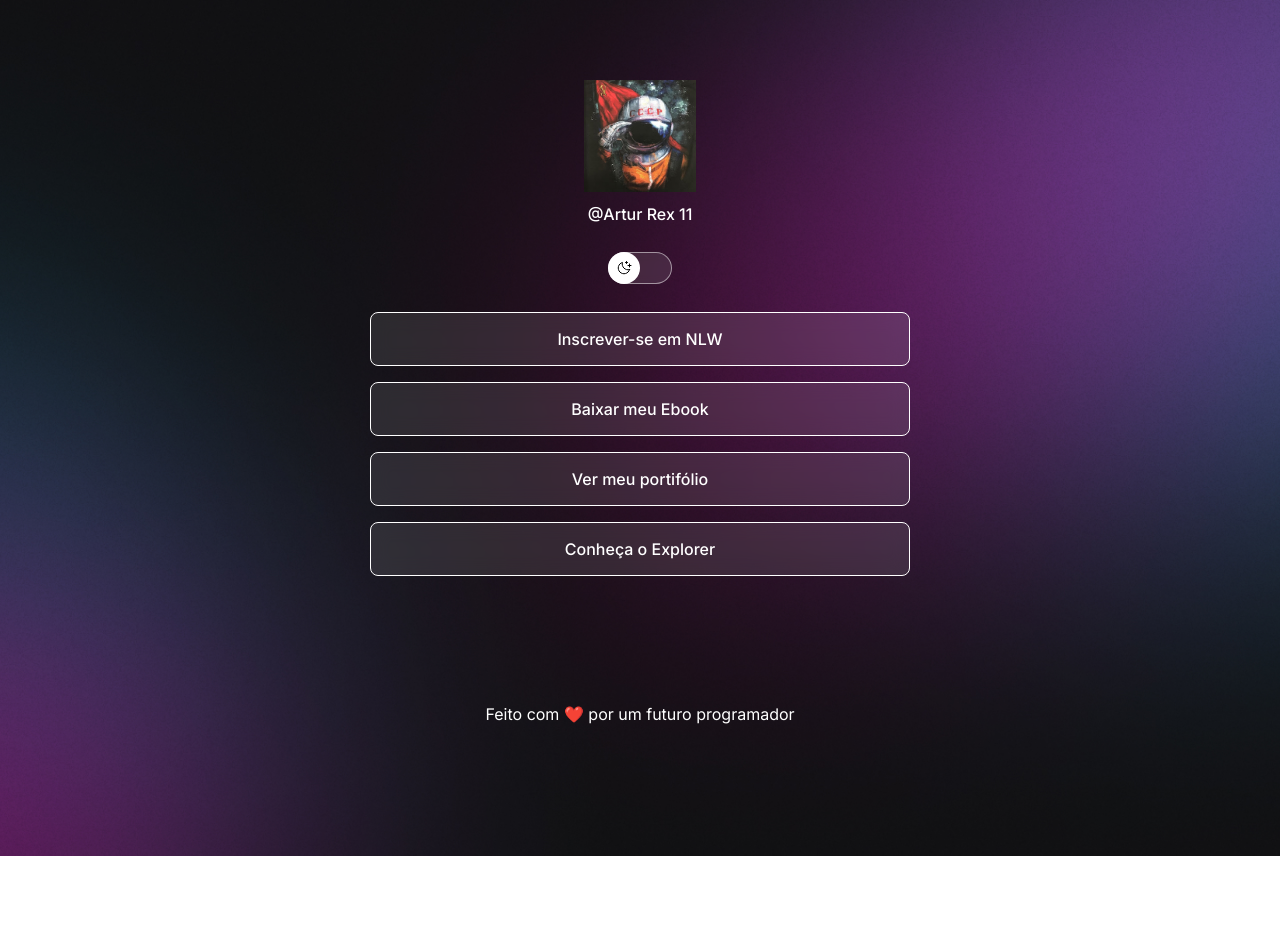
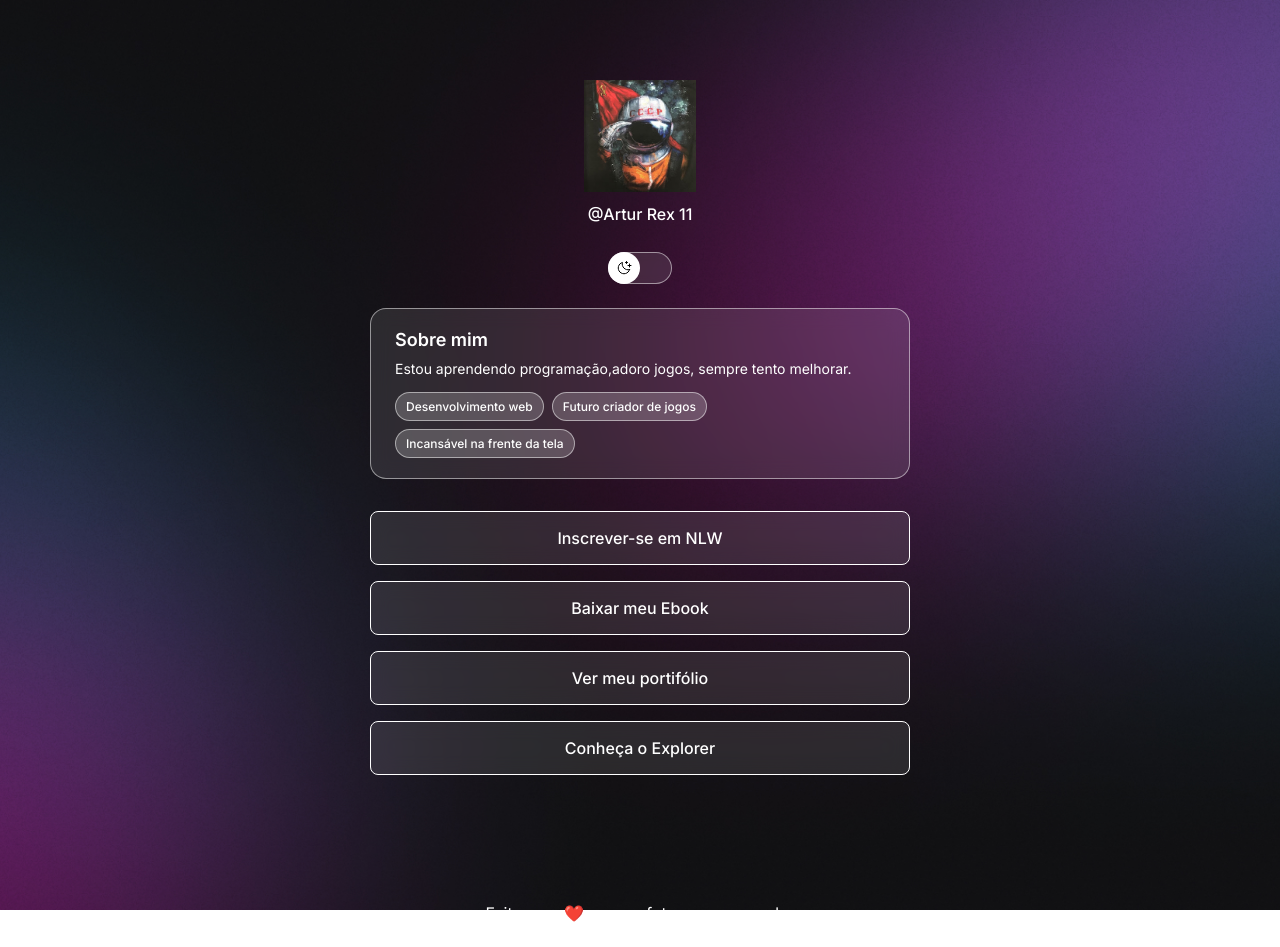
Before and after one commit to ArturRex11/programacao-artur, a plain HTML site: page index.html in a window 1280 px wide. Before the commit the page ends 856 px from the top, so only its background shows below. Drawn offline with nearby package versions, Linux system fonts and the light colour scheme.

Commit message:
tentei aprender a usar a IA, melhorando o meu portifólio

```diff
--- a/index.html
+++ b/index.html
@@ -24,6 +24,18 @@
         <button></button>
         <span></span>
       </div>
+
+      <section id="about" aria-labelledby="about-title">
+        <h2 id="about-title">Sobre mim</h2>
+        <p>
+          Estou aprendendo programação,adoro jogos, sempre tento melhorar.
+        </p>
+        <div class="about-highlights">
+          <span>Desenvolvimento web</span>
+          <span>Futuro criador de jogos</span>
+          <span>Incansável na frente da tela</span>
+        </div>
+      </section>
 
       <ul>
         <li>
--- a/style.css
+++ b/style.css
@@ -9,7 +9,7 @@
   --bg-url: url(./assets/bg-mobile.jpg);
   --stroke-color: rgba(255, 255, 255, 0.5);
   --surface-color: rgba(255, 255, 255, 0.1);
-  --surface-color-hover: rgba(0, 0, 0, 0.02);
+  --surface-color-hover: rgba(255, 255, 255, 0.2);
   --switch-bg-url: url(./assets/moon-stars.svg);
 }
 
@@ -18,7 +18,7 @@
   --bg-url: url(./assets/bg-mobile-light.jpg);
   --stroke-color: rgba(0, 0, 0, 0.5);
   --surface-color: rgba(0, 0, 0, 0.05);
-  --surface-color-hover: rgba(0, 0, 0, 0.02);
+  --surface-color-hover: rgba(0, 0, 0, 0.2);
   --switch-bg-url: url(./assets/sun.svg);
 }
 
@@ -62,6 +62,43 @@ body * {
   margin-top: 8px;
 }
 
+#about {
+  margin: 24px 0 8px;
+  padding: 20px 24px;
+  background-color: var(--surface-color);
+  border: 1px solid var(--stroke-color);
+  border-radius: 16px;
+  backdrop-filter: blur(10px);
+  -webkit-backdrop-filter: blur(10px);
+}
+
+#about h2 {
+  font-size: 18px;
+  font-weight: 600;
+  margin-bottom: 8px;
+}
+
+#about p {
+  font-size: 14px;
+  line-height: 1.6;
+}
+
+.about-highlights {
+  display: flex;
+  flex-wrap: wrap;
+  gap: 8px;
+  margin-top: 12px;
+}
+
+.about-highlights span {
+  padding: 6px 10px;
+  border-radius: 999px;
+  background-color: var(--surface-color-hover);
+  border: 1px solid var(--stroke-color);
+  font-size: 12px;
+  font-weight: 500;
+}
+
 /* switcher */
 
 #switch {
@@ -82,6 +119,8 @@ body * {
   transform: translateY(-50%);
   top: 50%;
   left: 0;
+
+  animation: slide-back 0.4s forwards;
 }
 
 #switch span {
@@ -95,10 +134,9 @@ body * {
   border-radius: 9999px;
 }
 
-.light #switch button {
-  right: 0;
-  left: initial;
-}
+.light #switch button {animation:slide-in 0.4s forwards;}
+
+#switch button:hover {outline: 8px solid var(--surface-color-hover);}
 
 /* links */
 ul {
@@ -172,3 +210,12 @@ ul li a:hover {
     --bg-url: url(./assets/bg-desktop-light.jpg);
   }
 }
+
+/* animation */
+@keyframes slide-in {
+  from {left:0;}
+  to {left:50%}}
+
+  @keyframes slide-back {
+    from {left:50%;}
+    to {left:0;}}
```
